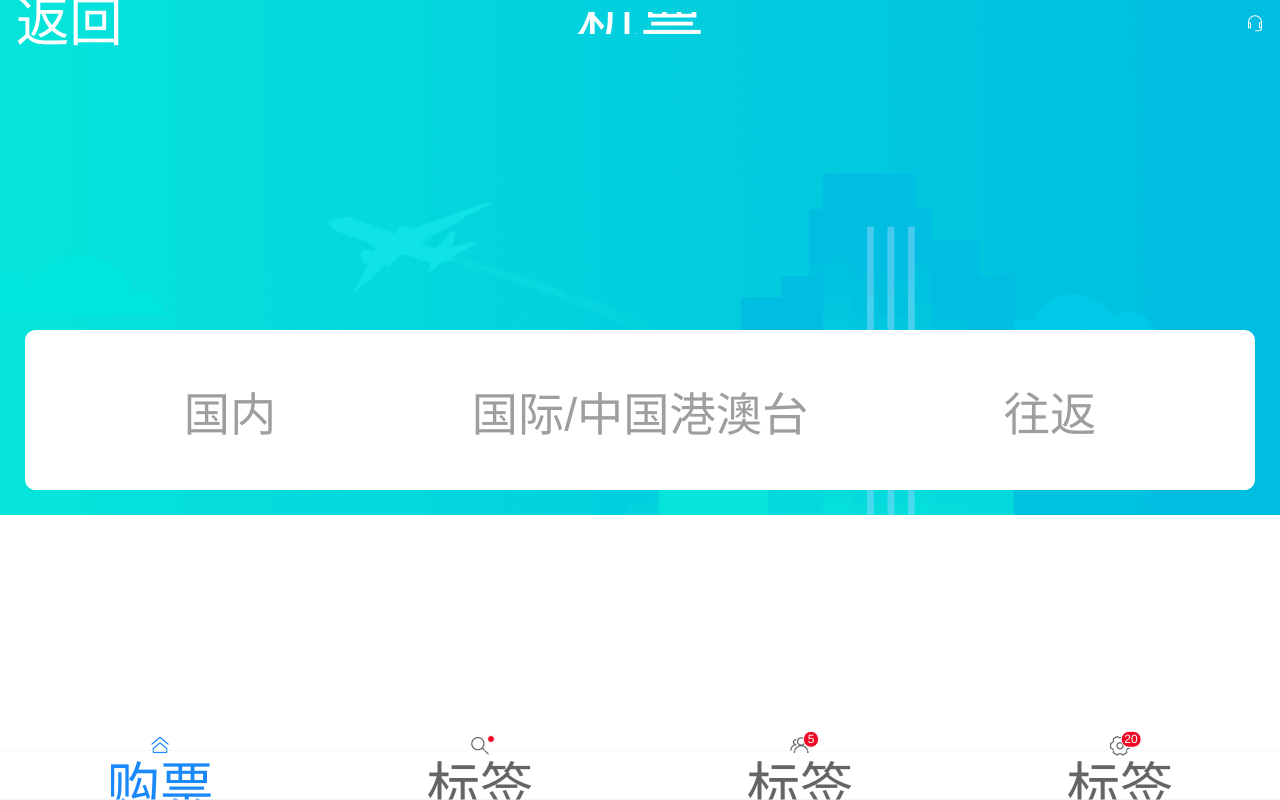
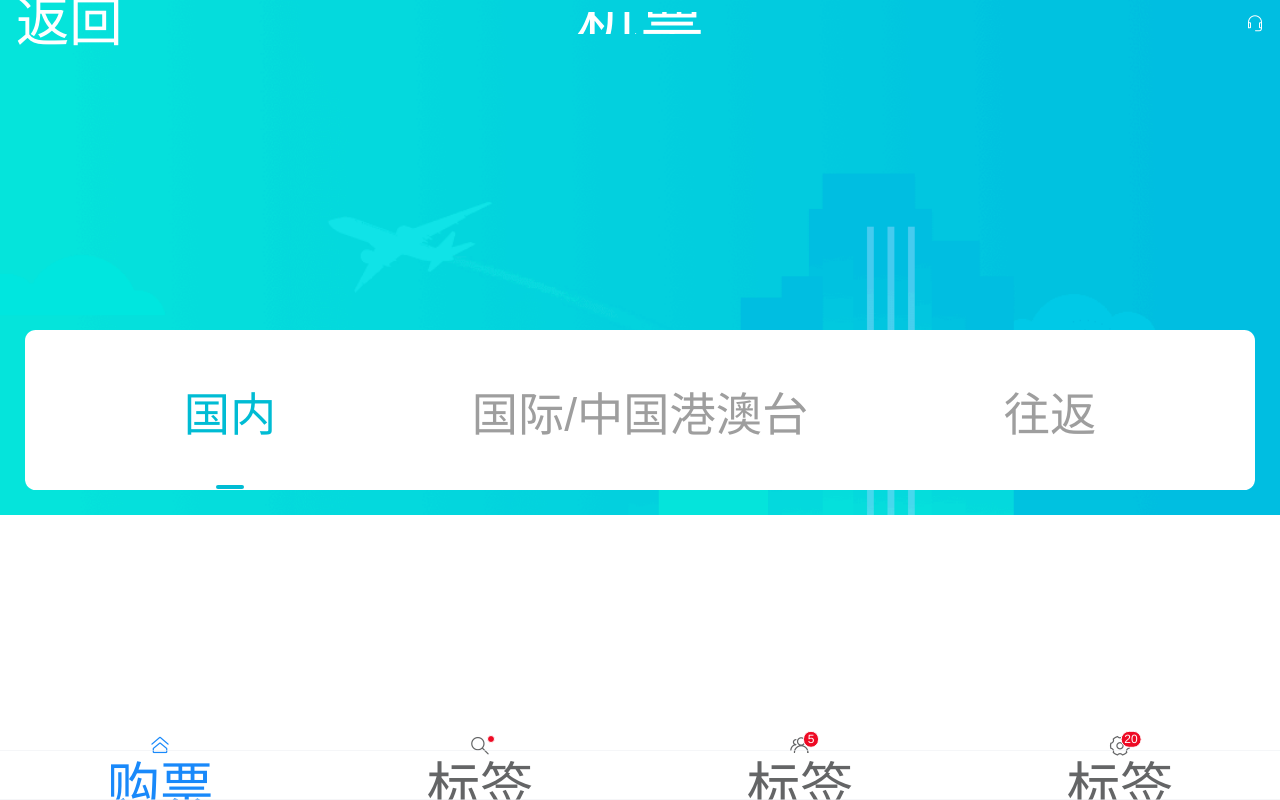
Before and after one commit to githubchx12380/vue-air-phone, a Vue app: page / in a window 1280 px wide. Built offline with nearby package versions, Linux system fonts and the light colour scheme.

Commit message:
tab-current

```diff
--- a/src/components/air/TabList.vue
+++ b/src/components/air/TabList.vue
@@ -2,9 +2,12 @@
   <div class="tab-list-box">
       <div class="tab-list">
           <div class="tab-list-item">
-              <div>国内</div>
-              <div>国际/中国港澳台</div>
-              <div>往返</div>
+              <div
+                v-for="(item,index) in ['国内','国际/中国港澳台','往返']"
+                :key="index"
+                :class="{listActive:currentIndex == index}"
+                @click="tabItemClick(index)"
+              >{{item}}</div>
           </div>
       </div>
   </div>
@@ -12,7 +15,16 @@
 
 <script>
 export default {
-
+    data() {
+        return {
+            currentIndex:0
+        }
+    },
+    methods:{
+        tabItemClick(index) {
+            this.currentIndex = index
+        }
+    }
 }
 </script>
 
@@ -37,7 +49,10 @@ export default {
             font-size: 3.611vw;
             align-items: center;
         }
-        .list-active{
+        .listActive{
+            color: #00bcd4;
+        }
+        .listActive::after{
                 position: absolute;
                 bottom: 1px;
                 left: 50%;
@@ -49,6 +64,7 @@ export default {
                 z-index: 1;
                 background: #00bcd4;
                 border-radius: 4px;
+
         }
     }
 }
```
